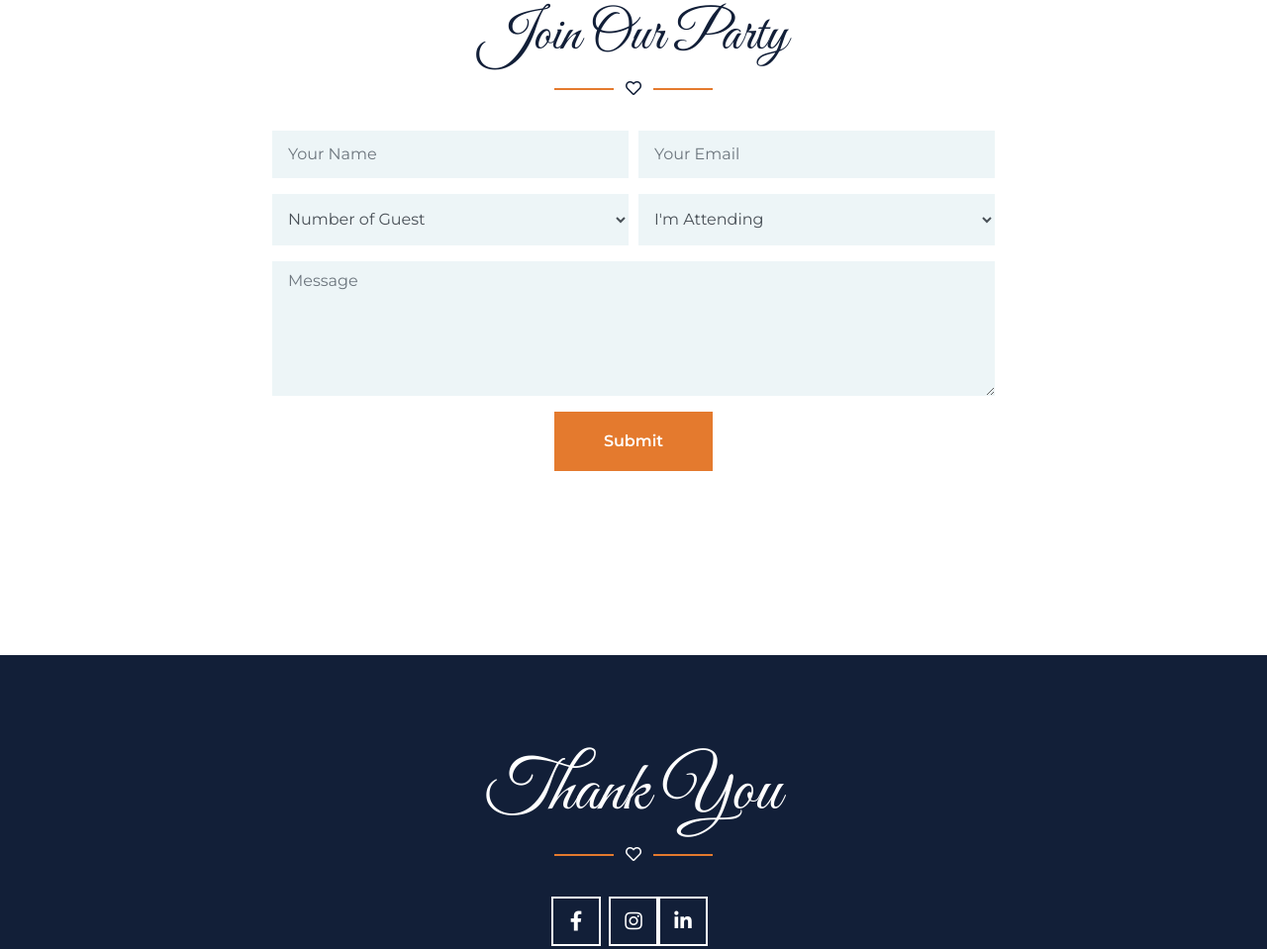
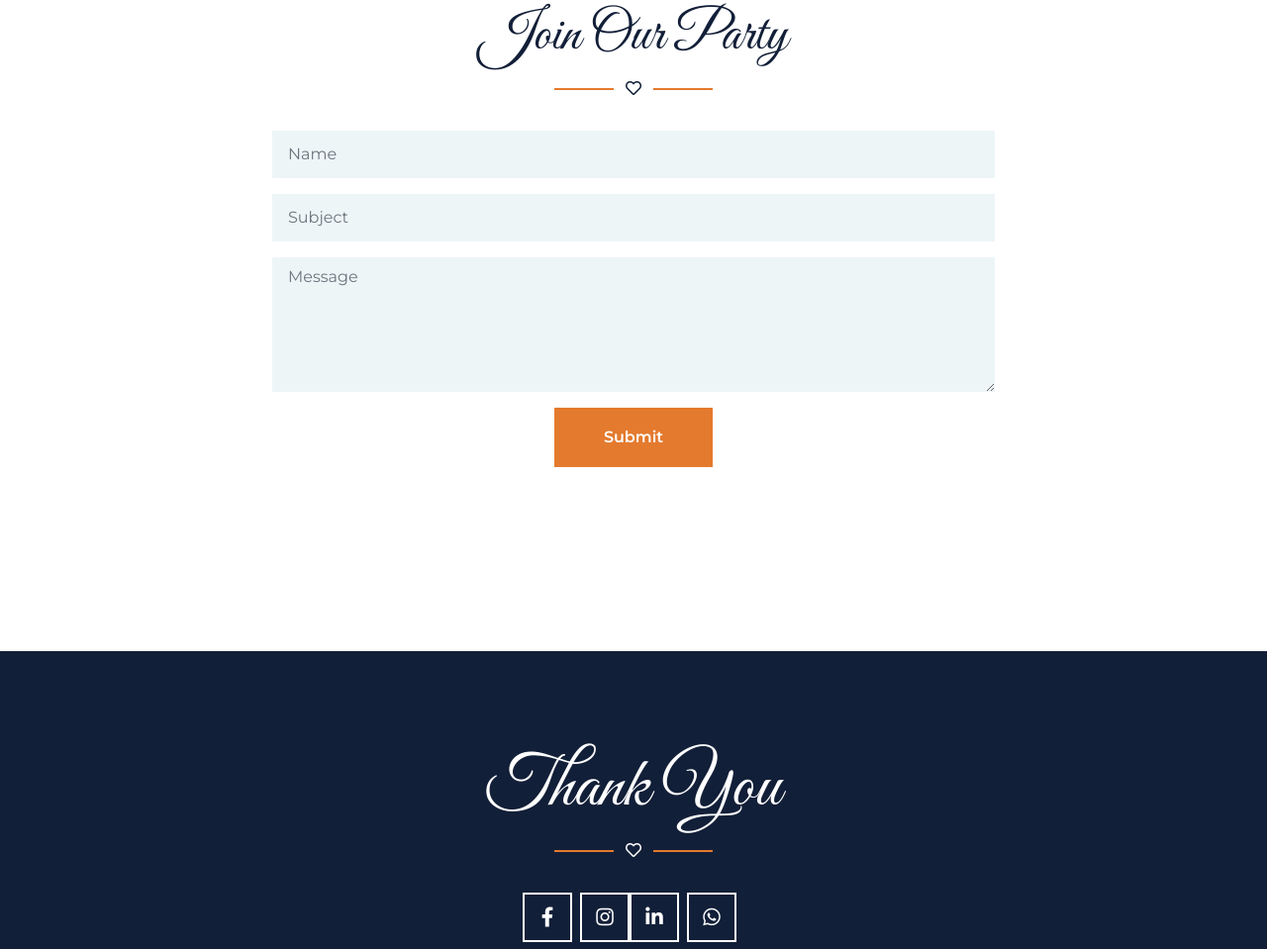
Before and after one commit to ramibhy/wedding, a plain HTML site: page index.html in a window 1280 px wide. Shown: the part 2896-3855 px from the top of the page at 99% size. Drawn offline with nearby package versions, Linux system fonts and the light colour scheme.

Commit message:
finish contact and infos

```diff
--- a/index.html
+++ b/index.html
@@ -41,12 +41,13 @@
             <div class="navbar-nav ml-auto py-0">
                 <a href="#home" class="nav-item nav-link active">Home</a>
                 <a href="#story" class="nav-item nav-link">Story</a>
+                <a href="#event" class="nav-item nav-link">Event</a>
             </div>
             <a href="#" class="navbar-brand mx-5 d-none d-lg-block">
                 <h1 class="font-secondary text-white mb-n2">Rami <span class="text-primary">&</span> Abir</h1>
             </a>
             <div class="navbar-nav mr-auto py-0">
-                <a href="#event" class="nav-item nav-link">Event</a>
+                <a href="#location" class="nav-item nav-link">Location</a>
                 <a href="#rsvp" class="nav-item nav-link">Contact</a>
                 <a href="#contact" class="nav-item nav-link">Infos</a>
             </div>
@@ -176,12 +177,12 @@
                 </div>
                 <div class="row">
                     <div class="col-md-6 text-center text-md-right">
-                        <div class="h-100 d-flex flex-column justify-content-center  p-4 mr-md-3">
+                        <div class="h-100 d-flex flex-column justify-content-center p-4 mr-md-3">
                             <p class="m-0">To be continued</p>
                         </div>
                     </div>
                     <div class="col-md-6 text-center text-md-left">
-                        <div class="h-100 d-flex flex-column justify-content-center  p-4 ml-md-3">
+                        <div class="h-100 d-flex flex-column justify-content-center p-4 ml-md-3">
                             <p class="m-0">...</p>
                         </div>
                     </div>
@@ -230,7 +231,7 @@
     </div>
     <!-- Event End -->
 
-    <!-- RSVP Start -->
+    <!-- Contact Start -->
     <div class="container-fluid py-5" id="rsvp">
         <div class="container py-5">
             <div class="section-title position-relative text-center">
@@ -241,34 +242,14 @@
             <div class="row justify-content-center">
                 <div class="col-lg-8">
                     <div class="text-center">
-                        <form>
-                            <div class="form-row">
-                                <div class="form-group col-sm-6">
-                                    <input type="text" class="form-control bg-secondary border-0 py-4 px-3"
-                                        placeholder="Your Name" />
-                                </div>
-                                <div class="form-group col-sm-6">
-                                    <input type="email" class="form-control bg-secondary border-0 py-4 px-3"
-                                        placeholder="Your Email" />
-                                </div>
+                        <form action="mailto:rami.belhadjyoussef@gmail.com" method="post" enctype="text/plain">
+                            <div class="form-group">
+                                <input type="text" class="form-control bg-secondary border-0 py-4 px-3"
+                                    placeholder="Name" required />
                             </div>
-                            <div class="form-row">
-                                <div class="form-group col-sm-6">
-                                    <select class="form-control bg-secondary border-0" style="height: 52px;">
-                                        <option>Number of Guest</option>
-                                        <option>1</option>
-                                        <option>2</option>
-                                        <option>3</option>
-                                        <option>4</option>
-                                    </select>
-                                </div>
-                                <div class="form-group col-sm-6">
-                                    <select class="form-control bg-secondary border-0" style="height: 52px;">
-                                        <option>I'm Attending</option>
-                                        <option>All Events</option>
-                                        <option>Wedding Party</option>
-                                    </select>
-                                </div>
+                            <div class="form-group">
+                                <input type="text" class="form-control bg-secondary border-0 py-4 px-3" name="subject"
+                                    id="subject" placeholder="Subject" required>
                             </div>
                             <div class="form-group">
                                 <textarea class="form-control bg-secondary border-0 py-2 px-3" rows="5"
@@ -294,11 +275,13 @@
                 <i class="far fa-heart text-white"></i>
             </div>
             <div class="d-flex justify-content-center mb-4">
-                <a class="btn btn-lg btn-outline-light btn-lg-square mr-2" href="#"><i
+                <a class="btn btn-lg btn-outline-light btn-lg-square mr-2" href="https://www.facebook.com/rami.belhadjyoussef" target="_blank"><i
                         class="fab fa-facebook-f"></i></a>
-                <a class="btn btn-lg btn-outline-light btn-lg-square" href="#"><i class="fab fa-instagram"></i></a>
-                <a class="btn btn-lg btn-outline-light btn-lg-square mr-2" href="#"><i
+                <a class="btn btn-lg btn-outline-light btn-lg-square" href="https://www.instagram.com/ramibhy" target="_blank"><i class="fab fa-instagram"></i></a>
+                <a class="btn btn-lg btn-outline-light btn-lg-square mr-2" href="https://www.linkedin.com/in/ramibhy" target="_blank"><i
                         class="fab fa-linkedin-in"></i></a>
+                <a class="btn btn-lg btn-outline-light btn-lg-square mr-2"
+                    href="https://api.whatsapp.com/send?phone=0021697554425"><i class="fab fab fa-whatsapp" target="_blank"></i></a>
             </div>
             <div class="d-flex justify-content-center py-2">
                 <p class="text-white" href="#">rami.belhadjyoussef@gmail.com</p>
```
